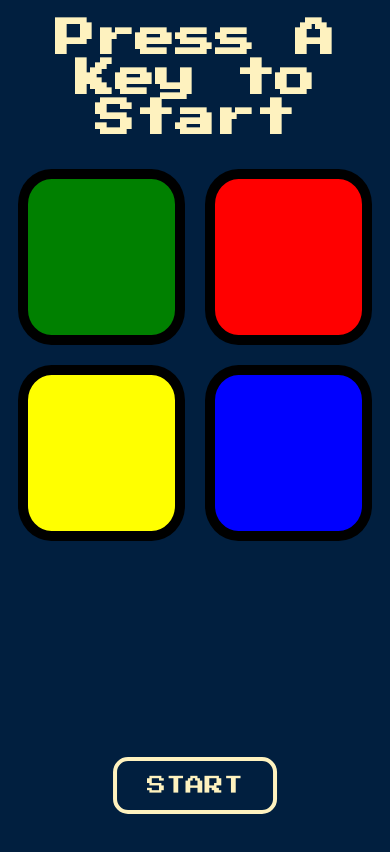
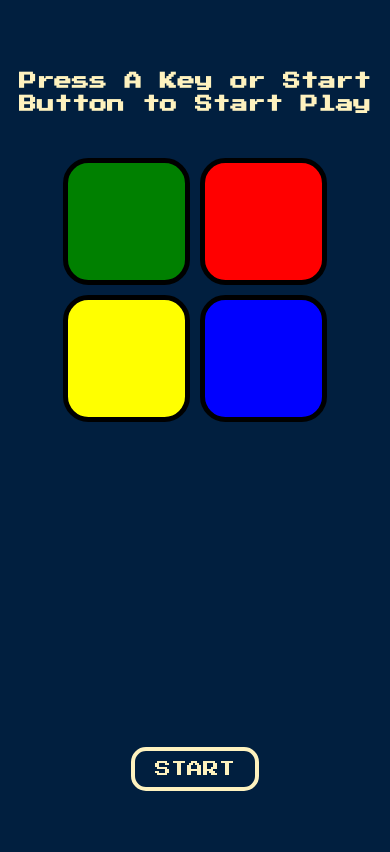
Before and after one commit to OmerSalah-Dev/simon-game, a plain HTML site: page index.html in a window 390 px wide. Drawn offline with nearby package versions, Linux system fonts and the light colour scheme.

Commit message:
update layout and styles

```diff
--- a/index.html
+++ b/index.html
@@ -3,6 +3,7 @@
 
 <head>
   <meta charset="utf-8">
+  <meta name="viewport" content="width=device-width, initial-scale=1.0">
   <title>Simon</title>
   <link rel="stylesheet" href="styles.css">
   <link href="https://fonts.googleapis.com/css?family=Press+Start+2P" rel="stylesheet">
@@ -10,7 +11,7 @@
 
 <body>
 
-  <h1 id="level-title">Press A Key to Start</h1>
+  <h1 id="level-title">Press A Key or Start Button to Start Play</h1>
   <div class="container">
     <div class="row">
 
--- a/styles.css
+++ b/styles.css
@@ -81,3 +81,46 @@ body {
 #start-btn:hover {
   background-color: #023a63;
 }
+@media (max-width: 600px) {
+  body {
+    height: 100vh;
+    height: 100dvh;
+    display: flex;
+    flex-direction: column;
+    justify-content: flex-start; /* Anchor to top */
+    align-items: center;
+    margin: 0;
+    padding: 60px 0 0 0; /* Match current visual top position */
+    overflow: hidden;
+  }
+
+  #level-title {
+    font-size: 1.1rem;
+    margin: 0;
+    padding: 10px;
+    line-height: 1.3;
+    min-height: 3em; /* Keep height constant for 1 or 2 lines */
+  }
+
+  .container {
+    width: 100%;
+    margin: 20px 0;
+  }
+
+  .btn {
+    width: 30vw;
+    height: 30vw;
+    margin: 5px;
+    border-width: 5px;
+  }
+
+  #start-btn {
+    position: static;
+    transform: none;
+    left: auto;
+    font-size: 1rem;
+    padding: 10px 20px;
+    margin-top: 300px;
+    margin-bottom: 0;
+  }
+}
```
